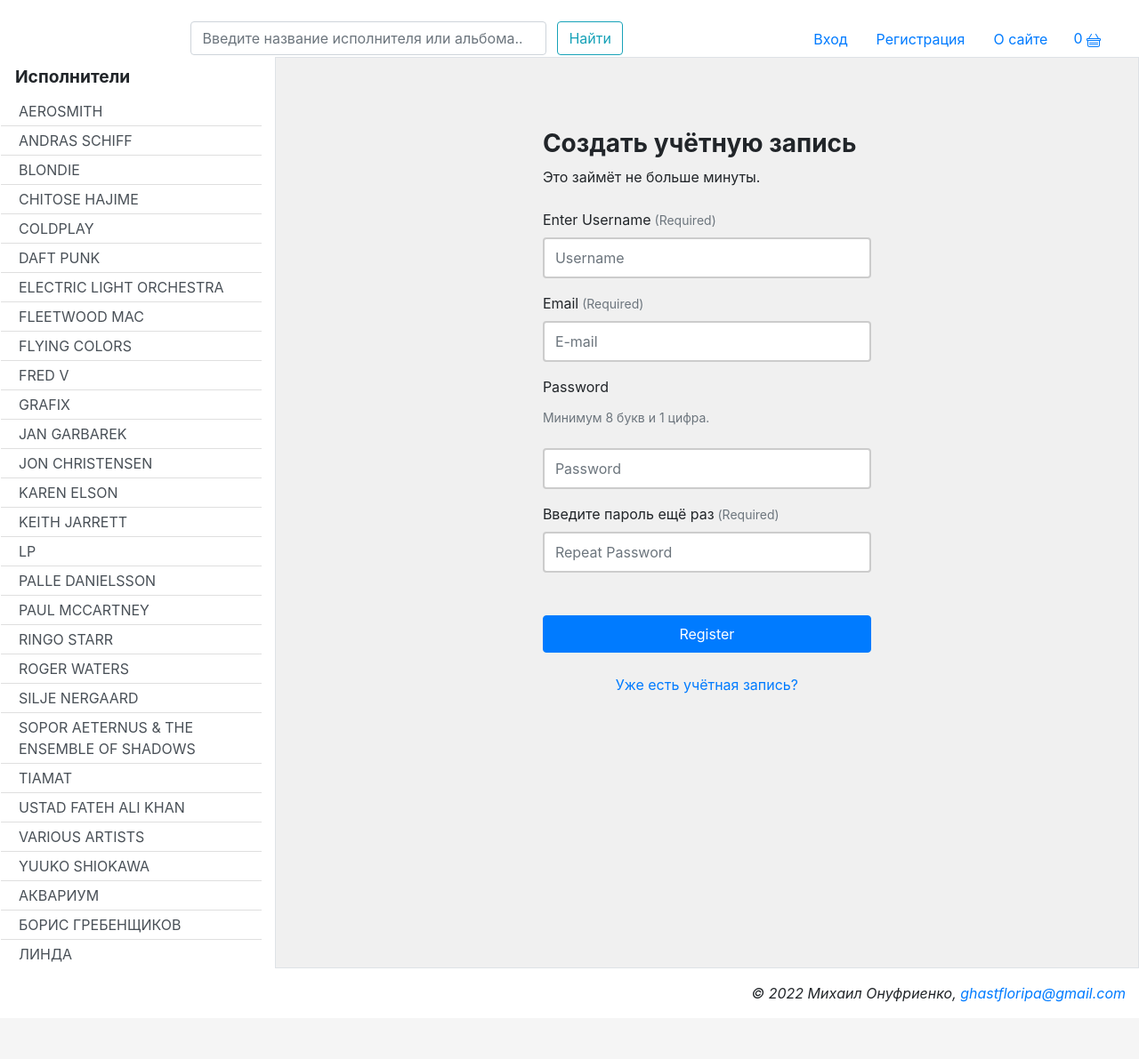
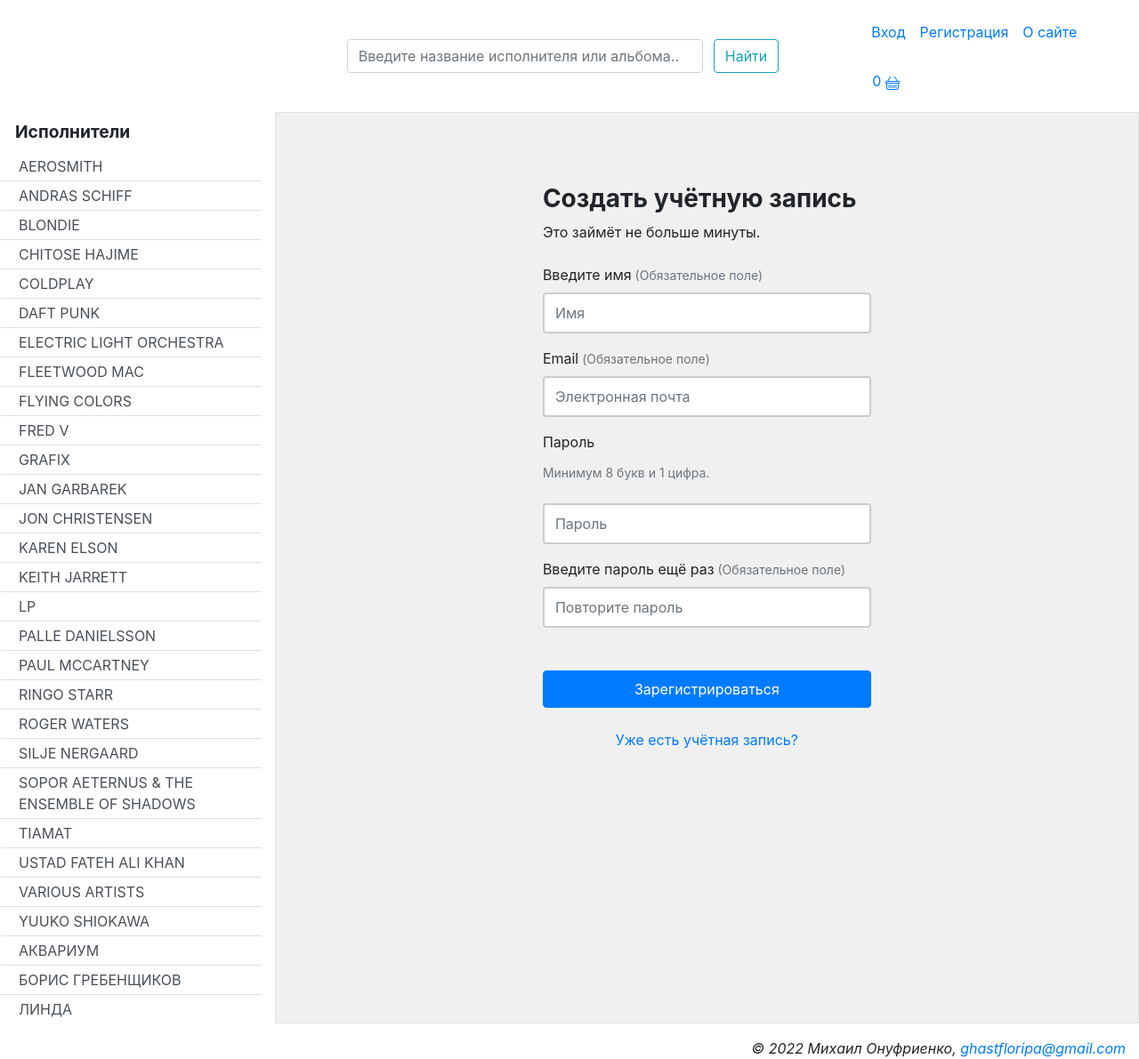
Before and after one commit to MikhailOnufrienko/CDCollectionShop, a Django app: page /account/register/ in a window 1280 px wide. Shown: the part 115-1306 px from the top of the page at 89% size. Before the commit the page ends 1242 px from the top, so only its background shows below. Run offline with Django 4.2, Linux system fonts and the light colour scheme; data comes from the database, SQL or seed files in the repository; some libraries are stand-ins or nearby versions.

Commit message:
Amended layout of navigation and search elements on the homepage; translated to Russian the labels and placeholders on the dashboard, login and register pages.

```diff
--- a/account/forms.py
+++ b/account/forms.py
@@ -24,10 +24,10 @@ class UserLoginForm(AuthenticationForm):
 class RegistrationForm(forms.ModelForm):
 
     user_name = forms.CharField(
-        label='Enter Username', min_length=4, max_length=50, help_text='Required')
+        label='Введите имя', min_length=4, max_length=50, help_text='Required')
     email = forms.EmailField(max_length=100, help_text='Required', error_messages={
         'required': 'Введите, пожалуйста, вашу электронную почту.'})
-    password = forms.CharField(label='Password', widget=forms.PasswordInput)
+    password = forms.CharField(label='Пароль', widget=forms.PasswordInput)
     password2 = forms.CharField(
         label='Введите пароль ещё раз', widget=forms.PasswordInput)
 
@@ -58,13 +58,13 @@ class RegistrationForm(forms.ModelForm):
     def __init__(self, *args, **kwargs):
         super().__init__(*args, **kwargs)
         self.fields['user_name'].widget.attrs.update(
-            {'class': 'form-control mb-3', 'placeholder': 'Username'})
+            {'class': 'form-control mb-3', 'placeholder': 'Имя'})
         self.fields['email'].widget.attrs.update(
-            {'class': 'form-control mb-3', 'placeholder': 'E-mail', 'name': 'email', 'id': 'id_email'})
+            {'class': 'form-control mb-3', 'placeholder': 'Электронная почта', 'name': 'email', 'id': 'id_email'})
         self.fields['password'].widget.attrs.update(
-            {'class': 'form-control mb-3', 'placeholder': 'Password'})
+            {'class': 'form-control mb-3', 'placeholder': 'Пароль'})
         self.fields['password2'].widget.attrs.update(
-            {'class': 'form-control', 'placeholder': 'Repeat Password'})
+            {'class': 'form-control', 'placeholder': 'Повторите пароль'})
 
 
 class PwdResetForm(PasswordResetForm):
@@ -93,17 +93,17 @@ class PwdResetConfirmForm(SetPasswordForm):
 class UserEditForm(forms.ModelForm):
 
     email = forms.EmailField(
-        label='Account email (can not be changed)', max_length=200, widget=forms.TextInput(
+        label='Электронная почта (нельзя изменить)', max_length=200, widget=forms.TextInput(
             attrs={'class': 'form-control mb-3', 'placeholder': 'email', 'id': 'form-email', 'readonly': 'readonly'}))
 
     user_name = forms.CharField(
-        label='Firstname', min_length=4, max_length=50, widget=forms.TextInput(
-            attrs={'class': 'form-control mb-3', 'placeholder': 'Username', 'id': 'form-firstname',
+        label='Имя пользователя', min_length=4, max_length=50, widget=forms.TextInput(
+            attrs={'class': 'form-control mb-3', 'placeholder': 'Имя', 'id': 'form-firstname',
                    'readonly': 'readonly'}))
 
     first_name = forms.CharField(
-        label='Username', min_length=4, max_length=50, widget=forms.TextInput(
-            attrs={'class': 'form-control mb-3', 'placeholder': 'Firstname', 'id': 'form-lastname'}))
+        label='Имя пользователя', min_length=4, max_length=50, widget=forms.TextInput(
+            attrs={'class': 'form-control mb-3', 'placeholder': 'Имя', 'id': 'form-lastname'}))
 
     class Meta:
         model = UserBase
--- a/templates/account/registration/login.html
+++ b/templates/account/registration/login.html
@@ -44,11 +44,11 @@
                                 {{ form.password}}
                                 <div class="d-grid gap-2">
                                     <input type="hidden" name="next" value="{{ next }}">
-                                    <button class="btn btn-primary py-2 mb-4 mt-5 fw-bold" type="submit" value="Log-in">Sign in
+                                    <button class="btn btn-primary py-2 mb-4 mt-5 fw-bold" type="submit" value="Log-in">Войти
                                     </button>
                                 </div>
                                 <p class="text-center pb-3">
-                                    <a href="{% url 'account:register' %}">Create an account</a>
+                                    <a href="{% url 'account:register' %}">Создать учётную запись</a>
                                 </p>
                             </form>
                             <p class="small text-center pt-4">
--- a/templates/account/registration/register.html
+++ b/templates/account/registration/register.html
@@ -38,10 +38,10 @@
                                 {% endif %}
 
                                 <label>{{ form.user_name.label }}<span class="text-muted small">
-                                        (Required)</span></label>
+                                        (Обязательное поле)</span></label>
                                 {{ form.user_name }}
                                 <label>{{ form.email.label}}<span class="text-muted small">
-                                        (Required)</span></label>
+                                        (Обязательное поле)</span></label>
                                 {{ form.email }}
                                 <label>{{ form.password.label}}<span class="text-muted mb-4">
                                         </span></label>
@@ -50,9 +50,9 @@
                                 </small>
                                 {{ form.password }}
                                 <label>{{ form.password2.label}}<span class="text-muted small">
-                                        (Required)</span></label>
+                                        (Обязательное поле)</span></label>
                                 {{ form.password2 }}
-                                <button class="btn btn-primary btn-block py-2 mb-4 mt-5 fw500 w-100" type="submit">Register</button>
+                                <button class="btn btn-primary btn-block py-2 mb-4 mt-5 fw500 w-100" type="submit">Зарегистрироваться</button>
                                 <p class="text-center">
                                     <a href="{% url 'account:login' %}">Уже есть учётная запись?</a>
                                 </p>
--- a/templates/main/basic.html
+++ b/templates/main/basic.html
@@ -14,7 +14,7 @@
 
 <body class="container-fluid pl-0">
 
-    <header class="mb-4">
+    <header class="mb-2">
         <h1 class="display-1 text-center">
             <a class="text-decoration-none" style="color:white" href="{% url 'main:index' %}">
                 CD Collection Shop
@@ -22,15 +22,15 @@
         </h1>
     </header>
 
-    <div class="d-flex ml-3 justify-content-md-between">
-        <div>
+    <div class="row mb-2">
+        <div class="col-md-3 d-flex justify-content-start">
             {% if user.is_authenticated %}
-                <p class="font-italic">
+                <p class="font-italic pt-3 pl-3">
                     Вы вошли как {{ user.user_name }}
                 </p>
             {% endif %}
         </div>
-        <div>
+        <div class="col-md-6 d-flex justify-content-center">
             <form class="form-inline mt-md-0" action="{% url 'main:search' %}" method="get">
                 <input class="form-control mr-sm-1" style="width: 400px;" type="search" placeholder="Введите название исполнителя или альбома..." name="search_input" aria-label="Search">
                 <button class="btn btn-outline-info ml-2 my-sm-0" type="submit">
@@ -38,11 +38,11 @@
                 </button>
             </form>
         </div>
-        <div>
-            <ul class="col nav">
+        <div class="col-md-3 d-flex justify-content-end">
+            <ul class="nav">
                 {% if user.is_authenticated %}
-                <li class="nav-item dropdown">
-                    <a class="nav-link dropdown toggle" data-toggle="dropdown"
+                <li class="nav-item dropdown m-2">
+                    <a class="nav-link dropdown toggle px-0" data-toggle="dropdown"
                     role="button" aria-haspopup="true" aria-expanded="false">
                     Профиль
                     </a>
@@ -69,24 +69,24 @@
                     </div>
                 </li>
                 {% else %}
-                <li class="nav-item">
-                    <a class="nav-link" href="{% url 'account:login' %}">
+                <li class="nav-item m-2">
+                    <a class="nav-link px-0" href="{% url 'account:login' %}">
                         Вход
                     </a>
                 </li>
-                <li class="nav-item">
-                    <a class="nav-link" href="{% url 'account:register' %}">
+                <li class="nav-item m-2">
+                    <a class="nav-link px-0" href="{% url 'account:register' %}">
                         Регистрация
                     </a>
                 </li>
                 {% endif %}
-                <li class="nav-item">
-                    <a class="nav-link" href="{% url 'other' 'about' %}">
+                <li class="nav-item m-2">
+                    <a class="nav-link px-0" href="{% url 'other' 'about' %}">
                         О сайте
                     </a>
                 </li>
-                <li class="nav-item">
-                    <a class="btn btn-link" type="button" role="button" href="{% url 'basket:basket_summary' %}">
+                <li class="nav-item m-2">
+                    <a class="btn btn-link px-0" type="button" role="button" href="{% url 'basket:basket_summary' %}">
                         {% with total_quantity=basket|length %}
                             <div id="basket-quantity" class="d-inline-flex">
                                 {% if total_quantity > 0 %}
```
Also changed, not shown: templates/account/user/dashboard.html (+4 -4 lines).
